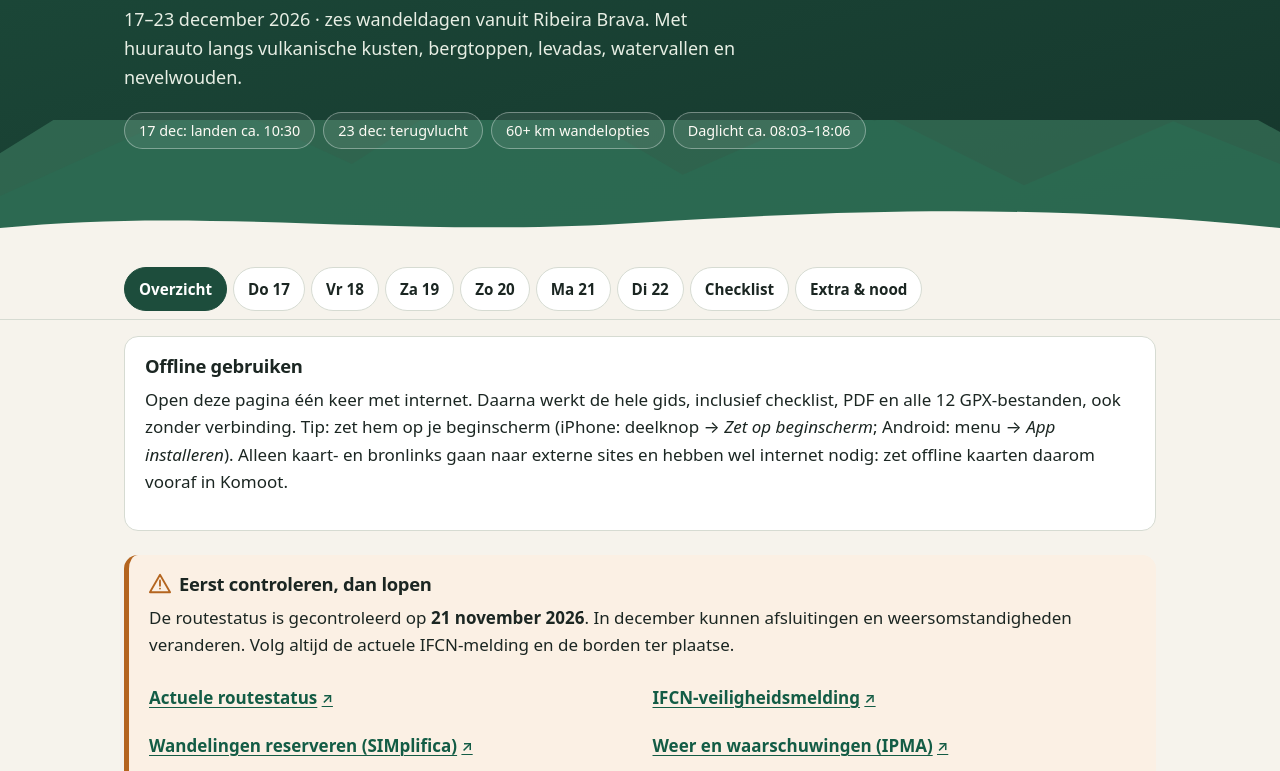
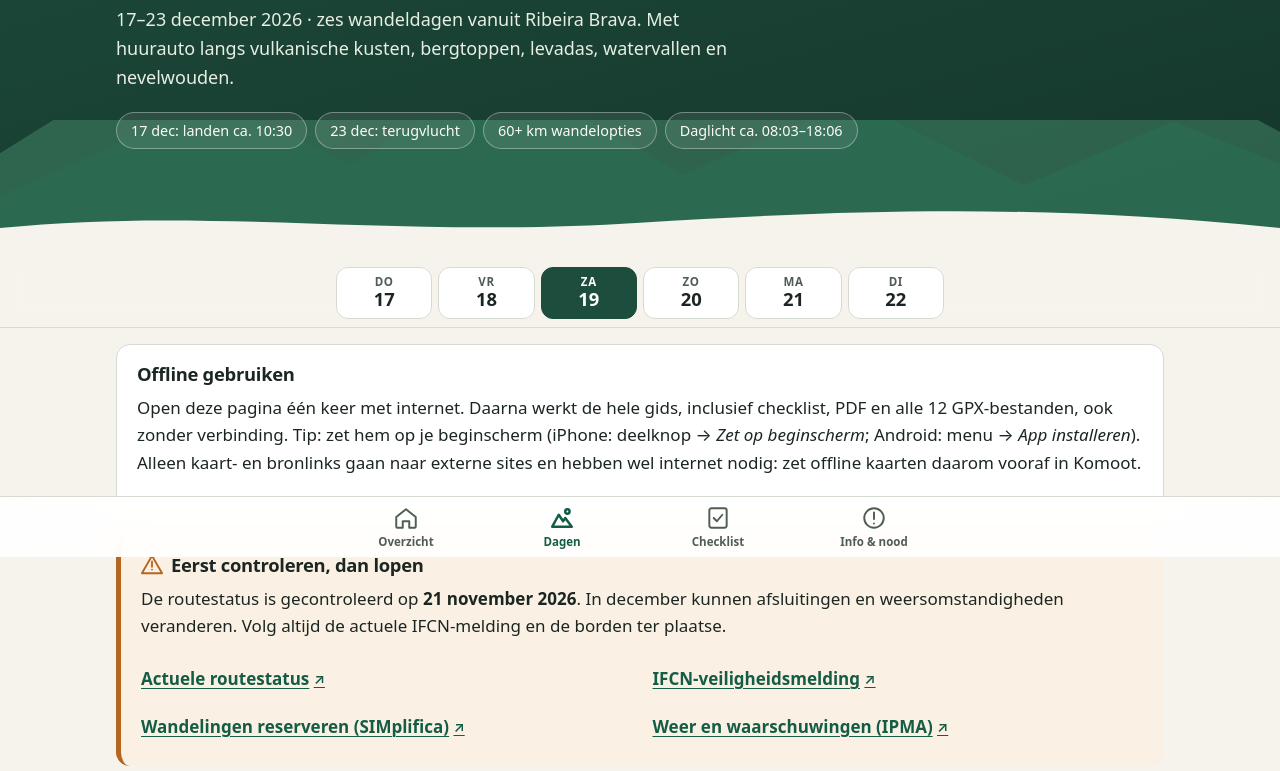
Before and after one commit to docentDavid/madeira, a plain HTML site: page index.html in a window 1280 px wide. Shown: the part 243-1014 px from the top of the page. Drawn offline with Linux system fonts and the light colour scheme.

Commit message:
App-gevoel: vaste dagenstrook, tabbalk, safe areas, PNG-iconen, geen horizontale scroll
Co-Authored-By: Claude Opus 5.5 <noreply@anthropic.com>

```diff
--- a/app.js
+++ b/app.js
@@ -50,29 +50,34 @@
   window.addEventListener('offline', updateOnline);
   updateOnline();
 
-  // 3. Actieve sectie markeren in de navigatie.
-  var links = Array.prototype.slice.call(document.querySelectorAll('.daynav a'));
-  var targets = links.map(function (a) { return document.querySelector(a.getAttribute('href')); }).filter(Boolean);
-  if ('IntersectionObserver' in window && targets.length) {
-    var current = null;
-    var setActive = function (id) {
-      if (id === current) { return; }
-      current = id;
-      links.forEach(function (a) {
-        var on = a.getAttribute('href') === '#' + id;
-        if (on) {
-          a.setAttribute('aria-current', 'true');
-          var nav = a.closest('ul');
-          var left = a.offsetLeft - nav.clientWidth / 2 + a.offsetWidth / 2;
-          nav.scrollTo({ left: left, behavior: matchMedia('(prefers-reduced-motion: reduce)').matches ? 'auto' : 'smooth' });
-        } else {
-          a.removeAttribute('aria-current');
-        }
-      });
-    };
-    var io = new IntersectionObserver(function (entries) {
-      entries.forEach(function (e) { if (e.isIntersecting) { setActive(e.target.id); } });
-    }, { rootMargin: '-30% 0px -60% 0px' });
-    targets.forEach(function (t) { io.observe(t); });
+  // 3. Actieve dag + actieve tab markeren.
+  var dayLinks = Array.prototype.slice.call(document.querySelectorAll('.daynav a'));
+  var tabLinks = Array.prototype.slice.call(document.querySelectorAll('.tabbar a'));
+  var tabDagen = document.getElementById('tab-dagen');
+  if (day && tabDagen) { tabDagen.setAttribute('href', '#' + day.id); }
+  var sections = ['overzicht', 'dag17', 'dag18', 'dag19', 'dag20', 'dag21', 'dag22', 'checklist', 'extra']
+    .map(function (id) { return document.getElementById(id); }).filter(Boolean);
+  function groupOf(id) {
+    if (/^dag/.test(id)) { return 'dagen'; }
+    if (id === 'checklist' || id === 'extra') { return id; }
+    return 'top';
   }
+  function update() {
+    var line = window.innerHeight * 0.35;
+    var current = 'top';
+    sections.forEach(function (sec) { if (sec.getBoundingClientRect().top <= line) { current = sec.id; } });
+    dayLinks.forEach(function (a) {
+      if (a.getAttribute('href') === '#' + current) { a.setAttribute('aria-current', 'true'); } else { a.removeAttribute('aria-current'); }
+    });
+    var g = groupOf(current);
+    tabLinks.forEach(function (a) {
+      if (a.getAttribute('data-tab') === g) { a.setAttribute('aria-current', 'page'); } else { a.removeAttribute('aria-current'); }
+    });
+  }
+  var ticking = false;
+  window.addEventListener('scroll', function () {
+    if (!ticking) { ticking = true; requestAnimationFrame(function () { ticking = false; update(); }); }
+  }, { passive: true });
+  window.addEventListener('resize', update);
+  update();
 })();
--- a/index.html
+++ b/index.html
@@ -2,19 +2,21 @@
 <html lang="nl">
 <head>
 <meta charset="utf-8">
-<meta name="viewport" content="width=device-width, initial-scale=1">
+<meta name="viewport" content="width=device-width, initial-scale=1, viewport-fit=cover">
 <title>Madeira te voet – reisgids 17-23 december 2026</title>
 <meta name="description" content="Wandelreisgids Madeira 17-23 december 2026: zes dagplannen met routes, GPX-links, uitzichtpunten, alternatieven en een checklist.">
 <meta name="theme-color" content="#f6f3ec" media="(prefers-color-scheme: light)">
 <meta name="theme-color" content="#0f1c1a" media="(prefers-color-scheme: dark)">
 <link rel="icon" href="icon.svg" type="image/svg+xml">
-<link rel="apple-touch-icon" href="icon.svg">
+<link rel="apple-touch-icon" href="icon-180.png">
 <link rel="manifest" href="manifest.webmanifest">
 <meta name="apple-mobile-web-app-capable" content="yes">
+<meta name="mobile-web-app-capable" content="yes">
+<meta name="apple-mobile-web-app-status-bar-style" content="black-translucent">
 <meta name="apple-mobile-web-app-title" content="Madeira">
 <link rel="stylesheet" href="style.css">
 </head>
-<body>
+<body id="top">
 <a class="skip" href="#inhoud">Direct naar de inhoud</a>
 
 <header class="hero">
@@ -36,17 +38,14 @@
   </div>
 </header>
 
-<nav class="daynav" aria-label="Snel naar onderdeel">
+<nav class="daynav" aria-label="Reisdagen">
   <ul class="wrap">
-    <li><a href="#overzicht">Overzicht</a></li>
-    <li><a href="#dag17">Do 17</a></li>
-    <li><a href="#dag18">Vr 18</a></li>
-    <li><a href="#dag19">Za 19</a></li>
-    <li><a href="#dag20">Zo 20</a></li>
-    <li><a href="#dag21">Ma 21</a></li>
-    <li><a href="#dag22">Di 22</a></li>
-    <li><a href="#checklist">Checklist</a></li>
-    <li><a href="#extra">Extra &amp; nood</a></li>
+    <li><a href="#dag17" aria-label="donderdag 17 december"><span class="dw" aria-hidden="true">Do</span><span class="dn" aria-hidden="true">17</span></a></li>
+    <li><a href="#dag18" aria-label="vrijdag 18 december"><span class="dw" aria-hidden="true">Vr</span><span class="dn" aria-hidden="true">18</span></a></li>
+    <li><a href="#dag19" aria-label="zaterdag 19 december"><span class="dw" aria-hidden="true">Za</span><span class="dn" aria-hidden="true">19</span></a></li>
+    <li><a href="#dag20" aria-label="zondag 20 december"><span class="dw" aria-hidden="true">Zo</span><span class="dn" aria-hidden="true">20</span></a></li>
+    <li><a href="#dag21" aria-label="maandag 21 december"><span class="dw" aria-hidden="true">Ma</span><span class="dn" aria-hidden="true">21</span></a></li>
+    <li><a href="#dag22" aria-label="dinsdag 22 december"><span class="dw" aria-hidden="true">Di</span><span class="dn" aria-hidden="true">22</span></a></li>
   </ul>
 </nav>
 
@@ -549,17 +548,12 @@
 
   <section class="panel" aria-labelledby="reserve-h">
     <h3 id="reserve-h">Reserveroutes bij afsluiting</h3>
-    <div class="table-wrap" tabindex="0" role="region" aria-labelledby="reserve-h">
-      <table>
-        <thead><tr><th scope="col">Route</th><th scope="col">Afstand</th><th scope="col">Opmerking</th><th scope="col">Links</th></tr></thead>
-        <tbody>
-          <tr><th scope="row">PR5 Funduras</th><td>8,7 km enkele reis</td><td>Met auto alleen heen en terug langs dezelfde route.</td><td><a class="gpx" href="gpx/pr-5.gpx" download>GPX<span class="sr"> PR5</span></a><br><a class="ext" href="https://www.visitmadeira.com/en/what-to-do/nature-seekers/activities/hiking/pr-5-vereda-das-funduras/">Status<span class="sr"> PR5</span></a></td></tr>
-          <tr><th scope="row">PR6.2 Levada do Alecrim</th><td>7 km retour</td><td>Ligt bij Rabaçal.</td><td><a class="gpx" href="gpx/pr-6-2.gpx" download>GPX<span class="sr"> PR6.2</span></a><br><a class="ext" href="https://www.visitmadeira.com/en/what-to-do/nature-seekers/activities/hiking/">Status<span class="sr"> PR6.2</span></a></td></tr>
-          <tr><th scope="row">PR6.3 Lagoa do Vento</th><td>3,6 km retour</td><td>Vanaf officieel beginpunt; combinatie vergt routecontrole.</td><td><a class="gpx" href="gpx/pr-6-3.gpx" download>GPX<span class="sr"> PR6.3</span></a><br><a class="ext" href="https://www.visitmadeira.com/en/what-to-do/nature-seekers/activities/hiking/pr-63-vereda-da-lagoa-do-vento/">Status<span class="sr"> PR6.3</span></a></td></tr>
-          <tr><th scope="row">PR15 Ribeira da Janela</th><td>5,4 km retour</td><td>Terugweg is een stevige klim.</td><td><a class="gpx" href="gpx/pr-15.gpx" download>GPX<span class="sr"> PR15</span></a><br><a class="ext" href="https://www.visitmadeira.com/en/what-to-do/nature-seekers/activities/hiking/pr-15-vereda-da-ribeira-da-janela/">Status<span class="sr"> PR15</span></a></td></tr>
-        </tbody>
-      </table>
-    </div>
+    <ul class="stops reserve">
+      <li><p class="stop-name">PR5 Funduras</p><p><strong>8,7 km enkele reis</strong> · Met auto alleen heen en terug langs dezelfde route.</p><p class="mini-links"><a class="gpx" href="gpx/pr-5.gpx" download>GPX<span class="sr"> PR5</span></a><a class="ext" href="https://www.visitmadeira.com/en/what-to-do/nature-seekers/activities/hiking/pr-5-vereda-das-funduras/">Status<span class="sr"> PR5</span></a></p></li>
+      <li><p class="stop-name">PR6.2 Levada do Alecrim</p><p><strong>7 km retour</strong> · Ligt bij Rabaçal.</p><p class="mini-links"><a class="gpx" href="gpx/pr-6-2.gpx" download>GPX<span class="sr"> PR6.2</span></a><a class="ext" href="https://www.visitmadeira.com/en/what-to-do/nature-seekers/activities/hiking/">Status<span class="sr"> PR6.2</span></a></p></li>
+      <li><p class="stop-name">PR6.3 Lagoa do Vento</p><p><strong>3,6 km retour</strong> · Vanaf officieel beginpunt; combinatie vergt routecontrole.</p><p class="mini-links"><a class="gpx" href="gpx/pr-6-3.gpx" download>GPX<span class="sr"> PR6.3</span></a><a class="ext" href="https://www.visitmadeira.com/en/what-to-do/nature-seekers/activities/hiking/pr-63-vereda-da-lagoa-do-vento/">Status<span class="sr"> PR6.3</span></a></p></li>
+      <li><p class="stop-name">PR15 Ribeira da Janela</p><p><strong>5,4 km retour</strong> · Terugweg is een stevige klim.</p><p class="mini-links"><a class="gpx" href="gpx/pr-15.gpx" download>GPX<span class="sr"> PR15</span></a><a class="ext" href="https://www.visitmadeira.com/en/what-to-do/nature-seekers/activities/hiking/pr-15-vereda-da-ribeira-da-janela/">Status<span class="sr"> PR15</span></a></p></li>
+    </ul>
   </section>
 
   <section class="panel emergency" aria-labelledby="nood-h">
@@ -589,9 +583,18 @@
     <p><strong>Madeira te voet ontdekt</strong> · reisgids 17–23 december 2026 · verblijf in Ribeira Brava.</p>
     <p class="small">Laatste broncontrole: 21 november 2026. Route-informatie en prijzen kunnen wijzigen. Deze gids bevat geen live tracking, live afsluitingen of offline kaarten. Kaartlinks openen Google Maps-zoekresultaten, geen gegarandeerde parkeerplaatsen.</p>
     <p class="small">Bronnen: Visit Madeira, IFCN, IPMA, timeanddate, TripMadeira, Hike Madeira en Levadas Live. GPX-bestanden zijn kopieën van TripMadeira (tripmadeira.com) en Hike Madeira (hikemadeira.com), opgehaald op 21 november 2026.</p>
-    <p><a href="#inhoud" class="small">Terug naar boven</a></p>
+    <p><a href="#top" class="small">Terug naar boven</a></p>
   </div>
 </footer>
+
+<nav class="tabbar" aria-label="Hoofdmenu">
+  <ul>
+    <li><a href="#top" data-tab="top"><svg aria-hidden="true" viewBox="0 0 24 24"><path d="M3 11 12 4l9 7v9a1 1 0 0 1-1 1h-5v-6H9v6H4a1 1 0 0 1-1-1z"/></svg><span>Overzicht</span></a></li>
+    <li><a href="#dag17" data-tab="dagen" id="tab-dagen"><svg aria-hidden="true" viewBox="0 0 24 24"><path d="M3 20 9 9l4 6 2-3 6 8z"/><circle cx="17" cy="6" r="2"/></svg><span>Dagen</span></a></li>
+    <li><a href="#checklist" data-tab="checklist"><svg aria-hidden="true" viewBox="0 0 24 24"><rect x="4" y="3" width="16" height="18" rx="2"/><path d="m8 12 3 3 5-6"/></svg><span>Checklist</span></a></li>
+    <li><a href="#extra" data-tab="extra"><svg aria-hidden="true" viewBox="0 0 24 24"><circle cx="12" cy="12" r="9"/><path d="M12 7v6m0 4v.01"/></svg><span>Info &amp; nood</span></a></li>
+  </ul>
+</nav>
 
 <script src="app.js" defer></script>
 </body>
--- a/style.css
+++ b/style.css
@@ -21,7 +21,7 @@
   --m2: #2c6a52;
   --m3: #3f7d62;
   --radius: 14px;
-  --nav-h: 56px;
+  --nav-h: 70px;
   color-scheme: light;
 }
 @media (prefers-color-scheme: dark) {
@@ -51,7 +51,7 @@
 }
 
 *, *::before, *::after { box-sizing: border-box; }
-html { -webkit-text-size-adjust: 100%; scroll-padding-top: calc(var(--nav-h) + 12px); }
+html { -webkit-text-size-adjust: 100%; scroll-padding-top: calc(var(--nav-h) + env(safe-area-inset-top) + 12px); }
 @media (prefers-reduced-motion: no-preference) { html { scroll-behavior: smooth; } }
 body {
   margin: 0;
@@ -105,27 +105,66 @@ main:focus { outline: none; }
 
 .eyebrow { font-size: .8rem; font-weight: 700; letter-spacing: .12em; text-transform: uppercase; color: var(--accent); margin: 0 0 .25em; }
 
-/* Sticky day navigation */
+/* Sticky day strip: 6 equal columns, never wider than the screen */
 .daynav {
   position: sticky; top: 0; z-index: 20;
-  background: color-mix(in srgb, var(--bg) 94%, transparent);
-  -webkit-backdrop-filter: blur(8px); backdrop-filter: blur(8px);
+  padding-top: env(safe-area-inset-top);
+  background: color-mix(in srgb, var(--bg) 92%, transparent);
+  -webkit-backdrop-filter: saturate(1.4) blur(12px); backdrop-filter: saturate(1.4) blur(12px);
   border-bottom: 1px solid var(--line);
 }
 .daynav ul {
-  list-style: none; margin: 0 auto; display: flex; gap: 6px;
-  overflow-x: auto; scrollbar-width: none; padding-block: 8px;
-  -webkit-overflow-scrolling: touch; scroll-snap-type: x proximity;
+  list-style: none; margin: 0 auto; padding-block: 8px;
+  display: grid; grid-template-columns: repeat(6, minmax(0, 1fr)); gap: 6px;
+  max-width: 640px;
 }
-.daynav ul::-webkit-scrollbar { display: none; }
-.daynav li { flex: none; scroll-snap-align: start; }
 .daynav a {
-  display: flex; align-items: center; min-height: 44px; padding: 0 14px;
-  border-radius: 999px; text-decoration: none; color: var(--ink); font-weight: 600; font-size: .95rem;
-  border: 1px solid var(--line); background: var(--surface);
+  display: flex; flex-direction: column; align-items: center; justify-content: center;
+  min-height: 52px; border-radius: 12px; text-decoration: none; color: var(--ink);
+  border: 1px solid var(--line); background: var(--surface); line-height: 1.1;
 }
+.daynav .dw { font-size: .72rem; font-weight: 700; letter-spacing: .06em; text-transform: uppercase; color: var(--muted); }
+.daynav .dn { font-size: 1.15rem; font-weight: 800; font-variant-numeric: tabular-nums; }
 .daynav a:hover { border-color: var(--brand); }
 .daynav a[aria-current="true"] { background: var(--brand); color: var(--brand-ink); border-color: var(--brand); }
+.daynav a[aria-current="true"] .dw { color: inherit; }
+
+/* Bottom tab bar (app style) */
+.tabbar {
+  position: fixed; left: 0; right: 0; bottom: 0; z-index: 30;
+  background: color-mix(in srgb, var(--surface) 92%, transparent);
+  -webkit-backdrop-filter: saturate(1.4) blur(14px); backdrop-filter: saturate(1.4) blur(14px);
+  border-top: 1px solid var(--line);
+  padding-bottom: env(safe-area-inset-bottom);
+}
+.tabbar ul { list-style: none; margin: 0 auto; padding: 4px max(8px, env(safe-area-inset-left)) 2px; display: grid; grid-template-columns: repeat(4, 1fr); max-width: 640px; }
+.tabbar a {
+  display: flex; flex-direction: column; align-items: center; justify-content: center; gap: 2px;
+  min-height: 54px; text-decoration: none; color: var(--muted); font-size: .72rem; font-weight: 600; border-radius: 10px;
+}
+.tabbar svg { width: 26px; height: 26px; fill: none; stroke: currentColor; stroke-width: 1.8; stroke-linecap: round; stroke-linejoin: round; }
+.tabbar a[aria-current="page"] { color: var(--link); }
+.tabbar a[aria-current="page"] svg { stroke-width: 2.3; }
+body { padding-bottom: calc(68px + env(safe-area-inset-bottom)); }
+
+/* App feel */
+html, body { overflow-x: clip; max-width: 100%; }
+html { overscroll-behavior-x: none; }
+body { -webkit-tap-highlight-color: transparent; touch-action: manipulation; }
+.daynav, .tabbar, .btn, .cards a { -webkit-user-select: none; user-select: none; -webkit-touch-callout: none; }
+.btn:active, .cards a:active, .daynav a:active, .tabbar a:active { transform: scale(.97); }
+.wrap { padding-left: max(16px, env(safe-area-inset-left)); padding-right: max(16px, env(safe-area-inset-right)); }
+.mini-links { display: flex; flex-wrap: wrap; gap: 4px 20px; }
+.mini-links a { display: inline-flex; align-items: center; min-height: 44px; font-weight: 600; }
+.reserve li:first-child { padding-top: 0; }
+@media (display-mode: standalone) {
+  .install, .skip { display: none; }
+  .hero { padding: calc(20px + env(safe-area-inset-top)) 0 70px; }
+  .hero-art { height: 80px; }
+  .hero h1 { font-size: 2.6rem; }
+  .lede { font-size: 1rem; }
+  .foot { margin-top: 32px; }
+}
 
 .offline { margin: 16px 0 0; padding: 12px 16px; border-radius: 12px; background: var(--alt-bg); border-left: 5px solid var(--alt-line); font-weight: 600; }
 .install { margin-top: 16px; }
@@ -256,7 +295,7 @@ td a { display: inline-block; padding: 4px 0; font-weight: 600; }
 
 /* Print */
 @media print {
-  .daynav, .skip, .actions, #reset, .today, .hero-art { display: none !important; }
+  .daynav, .tabbar, .skip, .actions, #reset, .today, .hero-art { display: none !important; }
   body { background: #fff; color: #000; font-size: 10.5pt; }
   .hero { background: none; color: #000; padding: 0 0 12px; }
   .hero .eyebrow, .hero h1 span, .lede { color: #000; }
--- a/sw.js
+++ b/sw.js
@@ -1,6 +1,6 @@
 // Service worker: maakt de reisgids volledig offline bruikbaar.
-var CACHE = 'madeira-v2';
-var FILES = ['./', 'index.html', 'style.css', 'app.js', 'icon.svg', 'manifest.webmanifest', 'Madeira_reisgids_17-23_december_2026.pdf',
+var CACHE = 'madeira-v3';
+var FILES = ['./', 'index.html', 'style.css', 'app.js', 'icon.svg', 'icon-180.png', 'icon-192.png', 'icon-512.png', 'manifest.webmanifest', 'Madeira_reisgids_17-23_december_2026.pdf',
   'gpx/fanal.gpx', 'gpx/levadadorei.gpx', 'gpx/pontadesaolourenco.gpx', 'gpx/pr-13.gpx', 'gpx/pr-15.gpx', 'gpx/pr-5.gpx', 'gpx/pr-6-2.gpx', 'gpx/pr-6-3.gpx', 'gpx/queimadascaldeiraoverde.gpx', 'gpx/rabacal25fontesrisco.gpx', 'gpx/veredadopicoruivo.gpx', 'gpx/veredadosbalcoes.gpx'];
 
 self.addEventListener('install', function (e) {
```
Also changed, not shown: icon-180.png (added), icon-192.png (added), icon-512.png (added), manifest.webmanifest.
